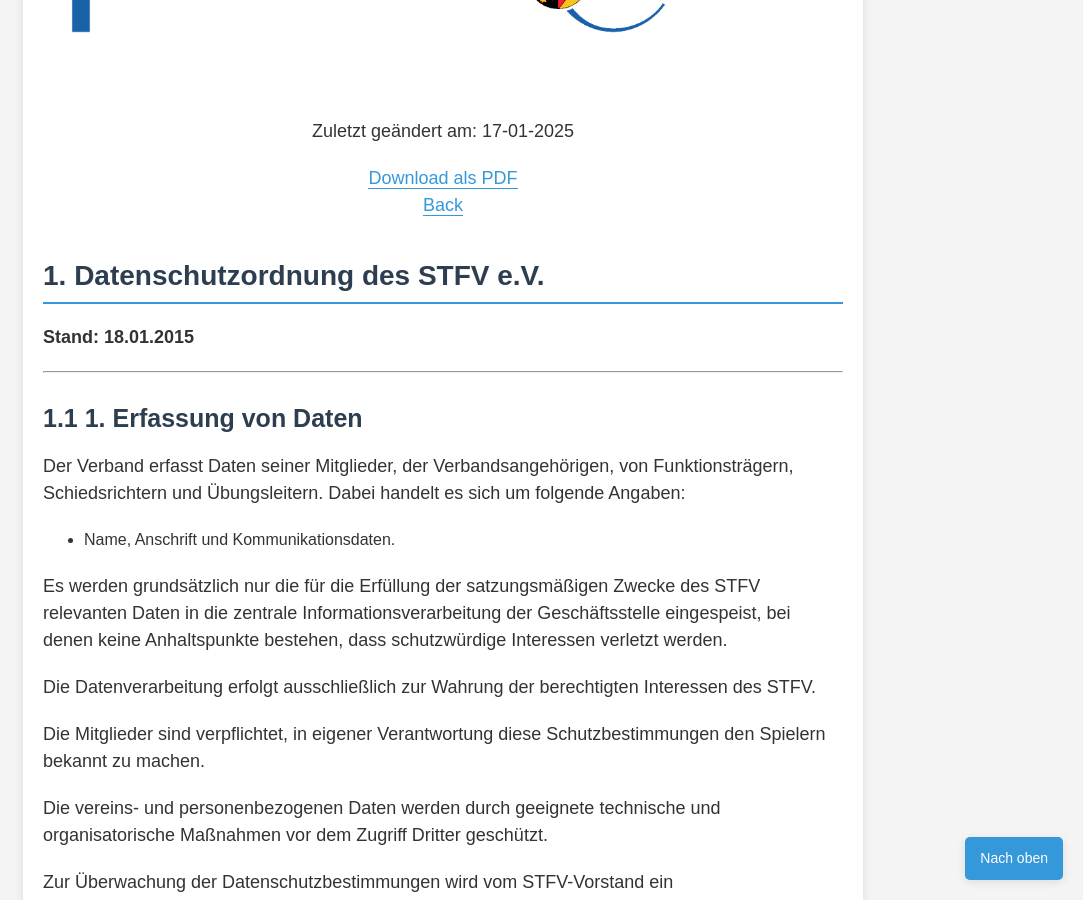
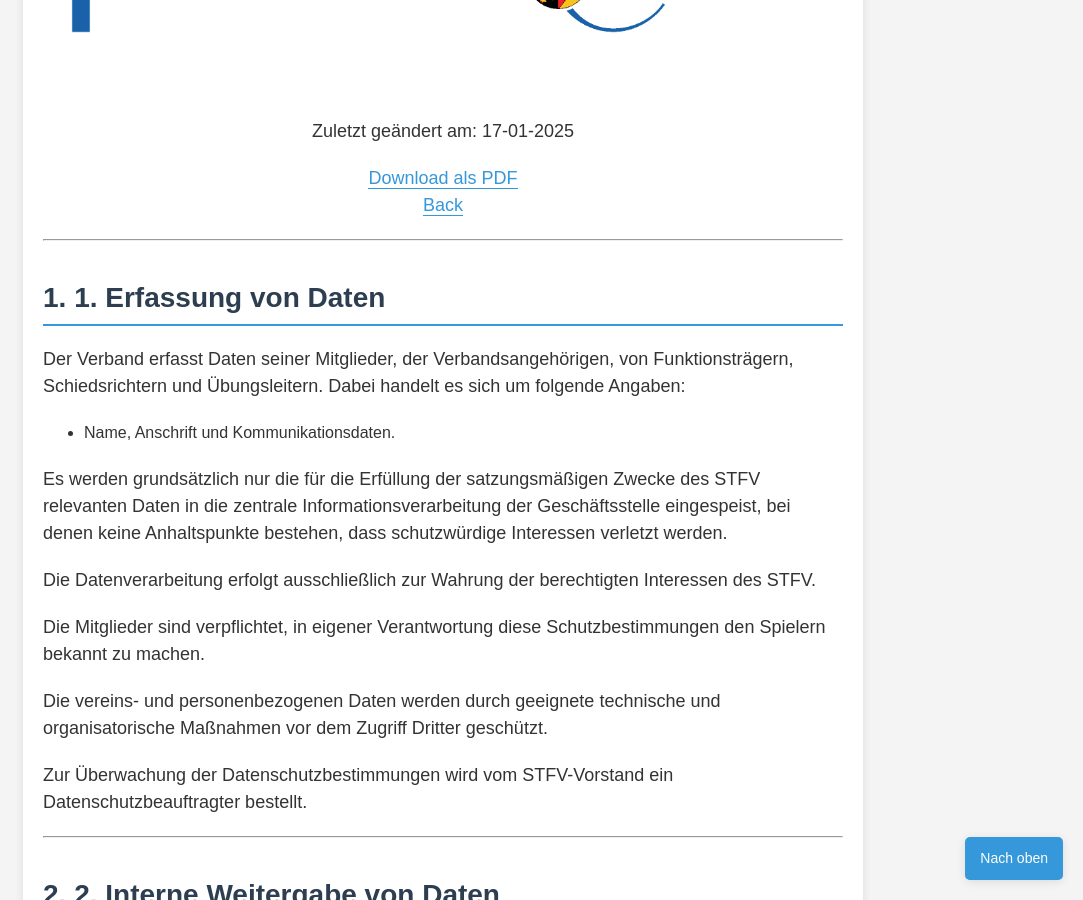
Before and after one commit to Deutscher-Tischfussballbund/stfv-docs, a Jekyll site: the page built from docs/Datenschutzordnung.md, in a window 1280 px wide and 900 px high, scrolled down 528 px. Shown: the whole window, without its empty margins (197-1280 px from the left). Built offline with Jekyll 4.4.1, drawn with Linux system fonts in a browser that asks for light colours; our own code applies the rules of GitHub Pages for plain Markdown files.

Commit message:
Update Datenschutzordnung.md

```diff
--- a/docs/Datenschutzordnung.md
+++ b/docs/Datenschutzordnung.md
@@ -13,13 +13,10 @@
     </p>
 </div>
 
-# Datenschutzordnung des STFV e.V.
-
-**Stand: 18.01.2015**
 
 ---
 
-## 1. Erfassung von Daten
+# 1. Erfassung von Daten
 
 Der Verband erfasst Daten seiner Mitglieder, der Verbandsangehörigen, von Funktionsträgern, Schiedsrichtern und Übungsleitern. Dabei handelt es sich um folgende Angaben:
 
@@ -37,7 +34,7 @@
 
 ---
 
-## 2. Interne Weitergabe von Daten
+# 2. Interne Weitergabe von Daten
 
 Die in der Informationsverarbeitung der Geschäftsstelle gespeicherten Daten werden zur Erfüllung der satzungsmäßigen Zwecke des Verbandes mit der ausdrücklichen Maßgabe, dass die Daten nicht für andere Zwecke verwendet werden, den zuständigen Funktionsträgern im STFV zur Verfügung gestellt.
 
@@ -45,7 +42,7 @@
 
 ---
 
-## 3. Externe Weitergabe von Daten
+# 3. Externe Weitergabe von Daten
 
 Der Verband übermittelt seinen Kooperationspartnern auf Anforderung Listen bestimmter Personen- oder Vereinsgruppen, auf denen lediglich die Daten Name, Vorname und Adresse vermerkt sind.
 
@@ -53,7 +50,7 @@
 
 ---
 
-## 4. Veröffentlichung von Daten
+# 4. Veröffentlichung von Daten
 
 Mit der Mitgliedschaft im STFV willigt das Mitglied ein, dass:
 
@@ -67,7 +64,7 @@
 
 ---
 
-## 5. Dauer der Datenspeicherung
+# 5. Dauer der Datenspeicherung
 
 Die gespeicherten personenbezogenen Daten werden unverzüglich gelöscht, wenn sie zur Wahrung der berechtigten Interessen des STFV nicht mehr erforderlich sind.
 
```
